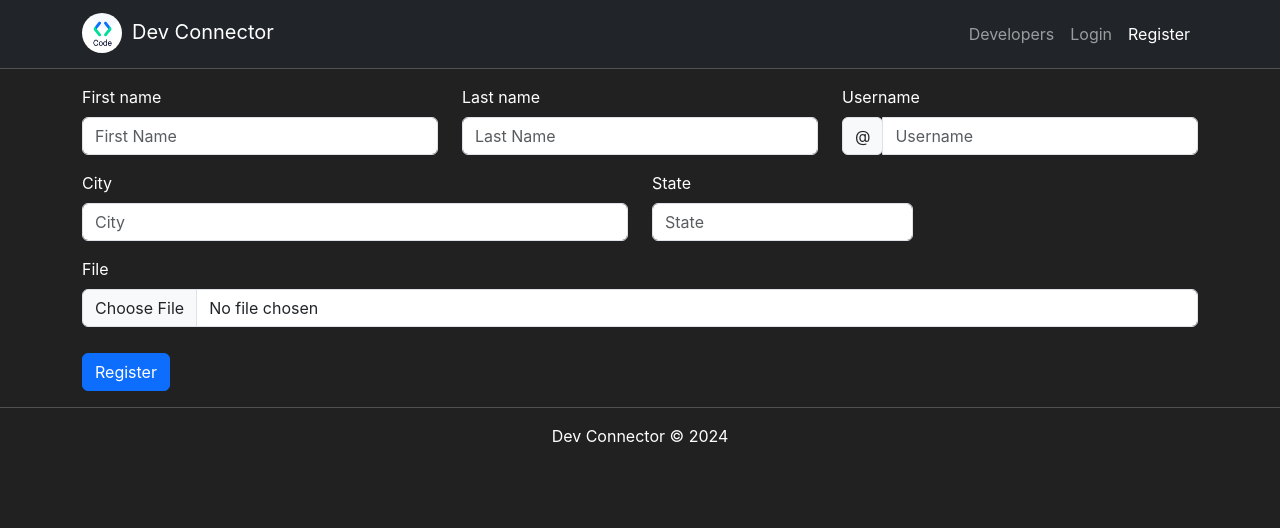
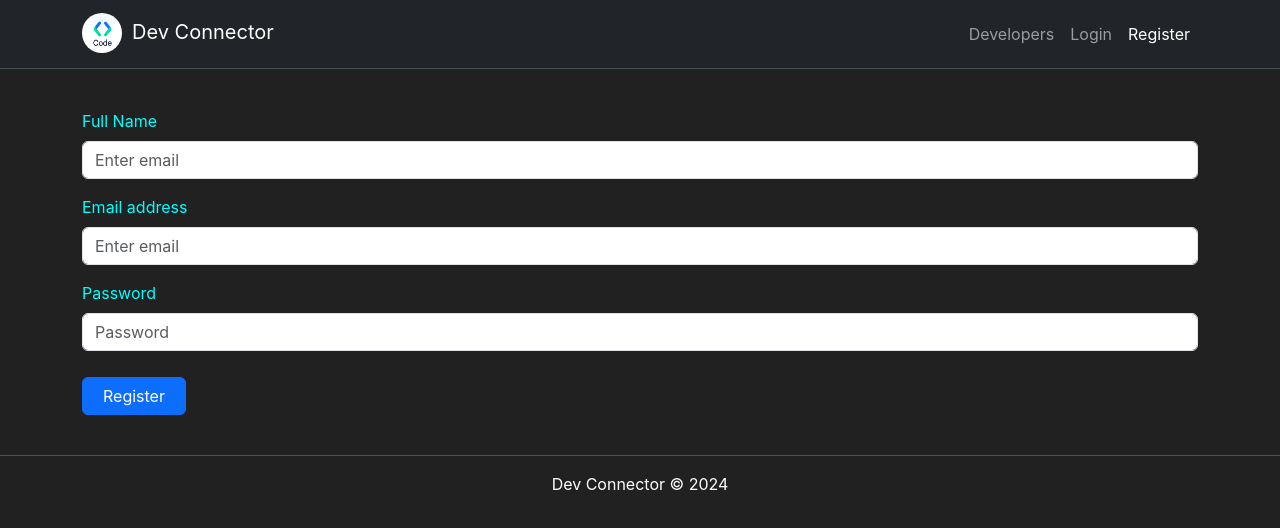
Before and after one commit to anas464092/dev-connector, a React (Create React App) app in the folder frontend/: page /register in a window 1280 px wide. Shown: the top 528 px of the page. Built offline with nearby package versions, Linux system fonts and the light colour scheme.

Commit message:
add register validation using formik

```diff
--- a/frontend/package.json
+++ b/frontend/package.json
@@ -12,6 +12,7 @@
     "react": "^18.3.1",
     "react-bootstrap": "^2.10.4",
     "react-dom": "^18.3.1",
+    "react-hot-toast": "^2.4.1",
     "react-icons": "^5.3.0",
     "react-router": "^6.26.1",
     "react-router-bootstrap": "^0.26.3",
--- a/frontend/src/Pages/Register.jsx
+++ b/frontend/src/Pages/Register.jsx
@@ -1,69 +1,77 @@
 import Button from 'react-bootstrap/Button';
-import Col from 'react-bootstrap/Col';
 import Form from 'react-bootstrap/Form';
-import InputGroup from 'react-bootstrap/InputGroup';
-import Row from 'react-bootstrap/Row';
+import { useFormik } from 'formik';
+import { validateRegister } from '../validation/registerValidator';
+import { Toaster } from 'react-hot-toast';
 
 function Register() {
-    const handleSubmit = (e) => {
-        e.preventDefault();
-        console.log('Hello');
-    };
+    // ==========================  FORMIK VALIDATION =================================
+    const formik = useFormik({
+        initialValues: {
+            name: '',
+            email: '',
+            password: '',
+        },
+        validate: validateRegister,
+        validateOnBlur: false,
+        validateOnChange: false,
+        onSubmit: async (values, resetForm) => {
+            values.name = values.name.trim();
+            values.email = values.email.trim();
+            values.password = values.password.trim();
+            const payload = {
+                name: values.name,
+                email: values.email,
+                password: values.password,
+            };
+            console.log(payload);
+        },
+    });
+
+    // =========================== FORMIK PART END ==================================
 
     return (
-        <Form noValidate onSubmit={handleSubmit}>
-            <Row className='mb-3'>
-                <Form.Group as={Col} md='4' className='position-relative'>
-                    <Form.Label>First name</Form.Label>
+        <>
+            <Toaster position='top-center' reverseOrder={false}></Toaster>
+            <Form onSubmit={formik.handleSubmit} className='my-4'>
+                <Form.Group className='mb-3'>
+                    <Form.Label style={{ color: 'aqua' }}>Full Name</Form.Label>
                     <Form.Control
+                        {...formik.getFieldProps('name')}
                         type='text'
-                        name='firstName'
-                        placeholder='First Name'
+                        required
+                        placeholder='Enter email'
                     />
                 </Form.Group>
-                <Form.Group as={Col} md='4' className='position-relative'>
-                    <Form.Label>Last name</Form.Label>
+                <Form.Group className='mb-3'>
+                    <Form.Label style={{ color: 'aqua' }}>
+                        Email address
+                    </Form.Label>
                     <Form.Control
-                        type='text'
-                        placeholder='Last Name'
-                        name='lastName'
+                        {...formik.getFieldProps('email')}
+                        type='email'
+                        required
+                        placeholder='Enter email'
                     />
                 </Form.Group>
-                <Form.Group as={Col} md='4'>
-                    <Form.Label>Username</Form.Label>
-                    <InputGroup hasValidation>
-                        <InputGroup.Text>@</InputGroup.Text>
-                        <Form.Control type='text' placeholder='Username' />
-                    </InputGroup>
-                </Form.Group>
-            </Row>
-            <Row className='mb-3'>
-                <Form.Group as={Col} md='6' className='position-relative'>
-                    <Form.Label>City</Form.Label>
-                    <Form.Control type='text' placeholder='City' name='city' />
-                </Form.Group>
-                <Form.Group as={Col} md='3' className='position-relative'>
-                    <Form.Label>State</Form.Label>
+                <Form.Group className='mb-3' controlId='formBasicPassword'>
+                    <Form.Label style={{ color: 'aqua' }}>Password</Form.Label>
                     <Form.Control
-                        type='text'
-                        placeholder='State'
-                        name='state'
+                        {...formik.getFieldProps('password')}
+                        type='password'
+                        required
+                        placeholder='Password'
                     />
                 </Form.Group>
-            </Row>
-            <Form.Group className='position-relative mb-3'>
-                <Form.Label>File</Form.Label>
-                <Form.Control
-                    type='file'
-                    required
-                    name='file'
-                    accept='image/*'
-                />
-            </Form.Group>
-            <Button style={{ marginTop: '10px' }} type='submit'>
-                Register
-            </Button>
-        </Form>
+                <Button
+                    style={{ marginTop: '10px', padding: '6px 20px' }}
+                    variant='primary'
+                    type='submit'
+                >
+                    Register
+                </Button>
+            </Form>
+        </>
     );
 }
 
--- /dev/null
+++ b/frontend/src/validation/registerValidator.js
@@ -0,0 +1,57 @@
+import toast from 'react-hot-toast';
+
+// username validation
+function nameVerify(error = {}, values) {
+    if (!values.name) {
+        error.name = toast.warning('Name required');
+    } else if (values.name.trim() === '') {
+        error.name = toast.error('Name required');
+    } else if (values.name.trim().length < 3) {
+        error.name = toast.error('Name too short');
+    }
+    return error;
+}
+export async function validateName(values) {
+    const errors = nameVerify({}, values);
+    return errors;
+}
+
+// validate email
+function emailVerify(error = {}, values) {
+    if (!values.email) {
+        error.email = toast.warning('Email required');
+    } else if (values.email.trim() === '') {
+        error.email = toast.error('Email required');
+    }
+    return error;
+}
+export async function validateEmail(values) {
+    const errors = emailVerify({}, values);
+    return errors;
+}
+
+// validate password
+function passwordVerify(error = {}, values) {
+    if (!values.email) {
+        error.password = toast.warning('Password required');
+    } else if (values.password.trim() === '') {
+        error.password = toast.error('Password required');
+    } else if (values.password.trim().length < 6) {
+        error.password = toast.error(
+            'Password must be more than 5 characters.'
+        );
+    }
+    return error;
+}
+export async function validatePassword(values) {
+    const errors = passwordVerify({}, values);
+    return errors;
+}
+
+// register validation
+export async function validateRegister(values) {
+    const errors = nameVerify({}, values);
+    emailVerify(errors, values);
+    passwordVerify(errors, values);
+    return errors;
+}
```
Also changed, not shown: 2 other files (tests, documents, lock files or other folders).
